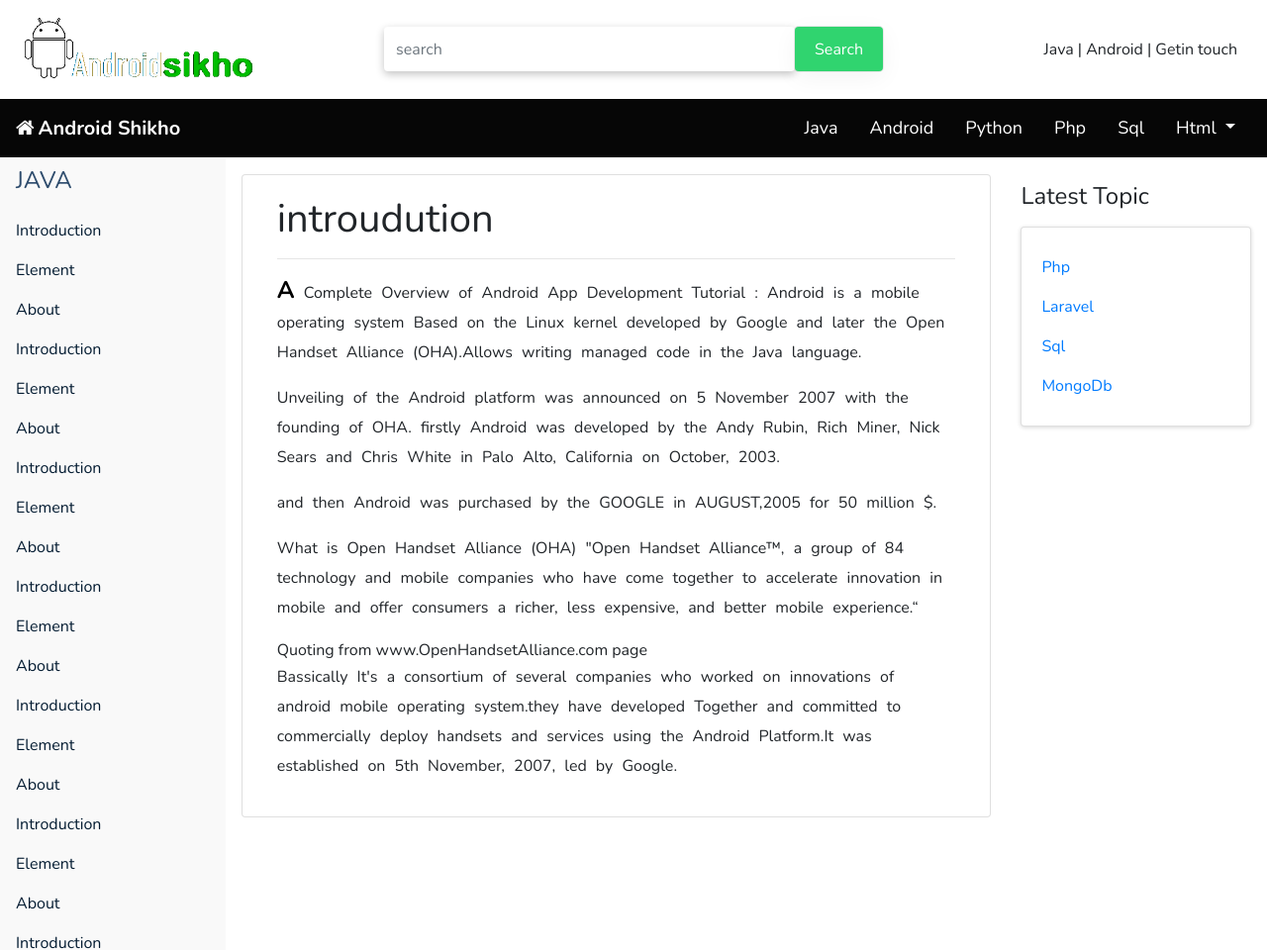
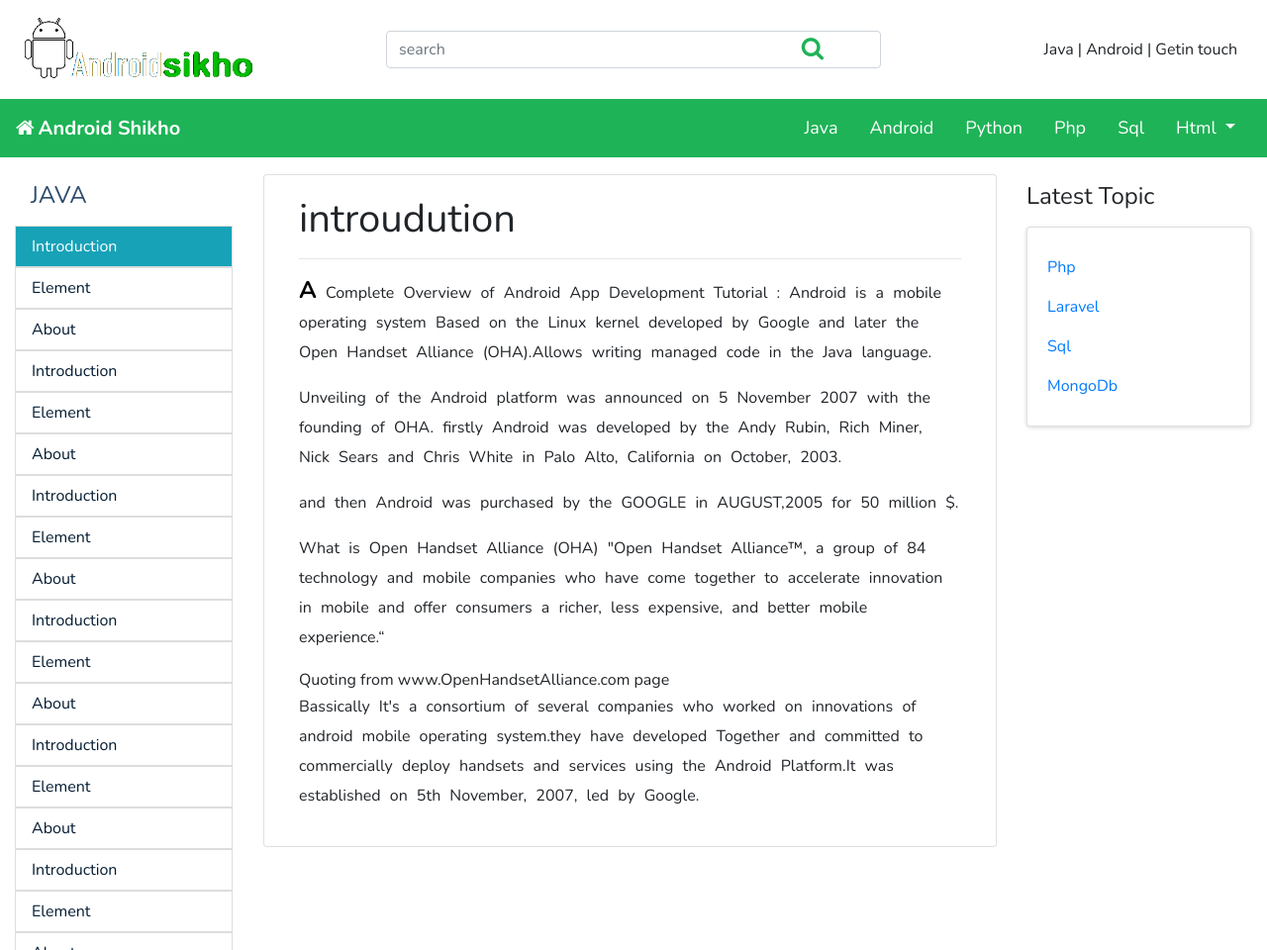
Before and after one commit to prabhat081/androidSikho, a plain HTML site: page index.html in a window 1280 px wide. Shown: the top 960 px of the page at 99% size. Drawn offline with nearby package versions, Linux system fonts and the light colour scheme.

Commit message:
second release beta version

```diff
--- a/css/style.css
+++ b/css/style.css
@@ -29,32 +29,20 @@ body{
 }
 .search-box{
 	width: 40%;
-	display: flex;
-	justify-content: space-between;
+	position: relative;
 }
-.search{
-	box-shadow: rgba(0, 0, 0, 0.24) 0px 3px 8px !important;
-	outline: none !important;
-	height: 45px !important;
-	border: none !important;
+.search-box input{
+	margin: 0 auto !important;
 }
-.search:focus{
-	outline: none !important;
-	border: none !important;
+.search-icon{
+	position:absolute;
+	top:5px;
+	right: 60px;
+	cursor: pointer;
+	color: #1eb357;
+	font-size: 24px;
 }
-.search-btn{
-	height: 45px !important;
-	border-radius: 0 !important;
-	padding: 8px 20px !important;
-	box-shadow: rgba(0, 0, 0, 0.05) 0px 6px 24px 0px, rgba(0, 0, 0, 0.08) 0px 0px 0px 1px !important;
-	background: #30D46F !important;
-	border: none !important;
-	border-radius: 4px !important;
-	transition: 0.5s;
-}
-.search-btn:hover{
-	background: #30D46F;
-}
+
 .right-box{
 	width: 30%;
 	text-align: right;
@@ -64,13 +52,12 @@ body{
 	width: 500px;
 }
 nav{
-	background: #060606 !important;
+	background: #1eb357!important;
 	margin-top: 100px !important;
 	position: relative;
 }
 .dropdown-menu{
 	position: absolute !important;
-	/* width: 180px !important; */
 	top: 50px !important;
 	position: relative;
 }
@@ -99,12 +86,29 @@ nav .nav-link:hover{
 	margin-top: 160px;
 }
 .menu-left{
-	min-width: 150px;
+	min-width: 250px;
+	padding: 15px;
 	width: 250px;
 	height: 100vh;
 	overflow-y: scroll;
-	/* background: #EEEEEE !important; */
-	background: #f9f9f9;
+	background: #fff;
+	transition: 0.5s;
+}
+#menu-icon{
+	position: fixed;
+	top: 305px;
+	left: 8px;
+	font-size: 14px;
+	background: #0c7534;
+	padding: 4px 15px;
+	color: #fff;
+	cursor: pointer;
+	display: none;
+	z-index: 100;
+}
+
+.menu-left .nav-item{
+	border: 1px solid #ddd !important;
 }
 .menu-left .nav-link{
 	color: #041C32;
@@ -116,7 +120,7 @@ nav .nav-link:hover{
 /* scroll bar  */
 .menu-left::-webkit-scrollbar-track{
 	box-shadow: inset 0 0 6px rgba(0,0,0,0.3);
-	border-radius: 10px;
+	/* border-radius: 10px; */
 	background-color: #F5F5F5;
 }
 .menu-left::-webkit-scrollbar{
@@ -125,9 +129,9 @@ nav .nav-link:hover{
 }
 .menu-left::-webkit-scrollbar-thumb
 {
-	border-radius: 10px;
+	/* border-radius: 10px; */
 	box-shadow: inset 0 0 6px rgba(0,0,0,.3);
-	background-color: #555;
+	background-color: #30D46F;
 }
 .menu-content{
 	width: 90%;
@@ -148,6 +152,19 @@ nav .nav-link:hover{
 @media only screen and (max-width:768px){
 	.menu-content{
 		width:100%;
+	}
+
+	#menu-icon{
+		display: block;
+	}
+	.menu-left{
+		position: fixed;
+		/* display: none; */
+		min-width: 0px;
+		padding: 0px;
+		width: 0px;
+		z-index: 1;
+		width: 0px;
 	}
 
 }
--- a/index.html
+++ b/index.html
@@ -3,7 +3,7 @@
 <head>
 	<meta charset="UTF-8">
 	<meta name="viewport" content="width=device-width, initial-scale=1.0">
-	<title>Document</title>
+	<title>AndroidSikho</title>
 	<meta charset="utf-8">
   	<meta name="viewport" content="width=device-width, initial-scale=1">
 	  <link rel="stylesheet" href="https://cdnjs.cloudflare.com/ajax/libs/font-awesome/4.7.0/css/font-awesome.min.css">
@@ -12,6 +12,7 @@
 	  <script src="https://ajax.googleapis.com/ajax/libs/jquery/3.5.1/jquery.min.js"></script>
 	  <script src="https://cdnjs.cloudflare.com/ajax/libs/popper.js/1.16.0/umd/popper.min.js"></script>
 	  <script src="https://maxcdn.bootstrapcdn.com/bootstrap/4.5.2/js/bootstrap.min.js"></script>
+	  <script src="js/index.js"></script>
 </head>
 <body>
 	<!-- start header coding -->
@@ -20,8 +21,8 @@
 				<a href="#"><img src="images/logomain.png" alt="" width="250"></a>
 			</div>
 			<div class="search-box">
-				<input type="text" class="form-control search" placeholder="search">
-				<button class="btn btn-primary search-btn">Search</button>
+				<input type="text" class="form-control" placeholder="search">
+				<i class="fa fa-search search-icon"></i>
 			</div>
 
 			<div class="right-box">
@@ -74,11 +75,12 @@
 	<!-- end navbar coding -->
 	<!-- start section coding -->
 		<section class="main" >
-			<div class="menu-left d-none d-sm-block">
+			<i class="fa fa-angle-right" id="menu-icon"></i>
+			<div class="menu-left" id="menu-left">
 				<h4 class="py-2 px-3">JAVA</h4>
 				<ul class="nav flex-column">
-					<li class="nav-item">
-					  <a  data-toggle="tab" class="nav-link active" href="#intro">Introduction</a>
+					<li class="nav-item bg-info">
+					  <a  data-toggle="tab" class="nav-link active text-white" href="#intro">Introduction</a>
 					</li>
 					<li class="nav-item">
 					  <a class="nav-link"  data-toggle="tab" href="#element">Element</a>
--- /dev/null
+++ b/js/index.js
@@ -0,0 +1,15 @@
+$(document).ready(function(){
+    $("#menu-icon").on("click",function(){
+       if($(this).attr("class")=="fa fa-angle-right"){
+           $(this).removeClass("fa fa-angle-right");
+           $(this).addClass("fa fa-angle-left");
+           $("#menu-left").css({width:'250px'});
+
+       }
+       else{
+            $(this).removeClass("fa fa-angle-left");
+            $(this).addClass("fa fa-angle-right");
+            $("#menu-left").css({width:'0px'});
+       }
+    });
+});
```
